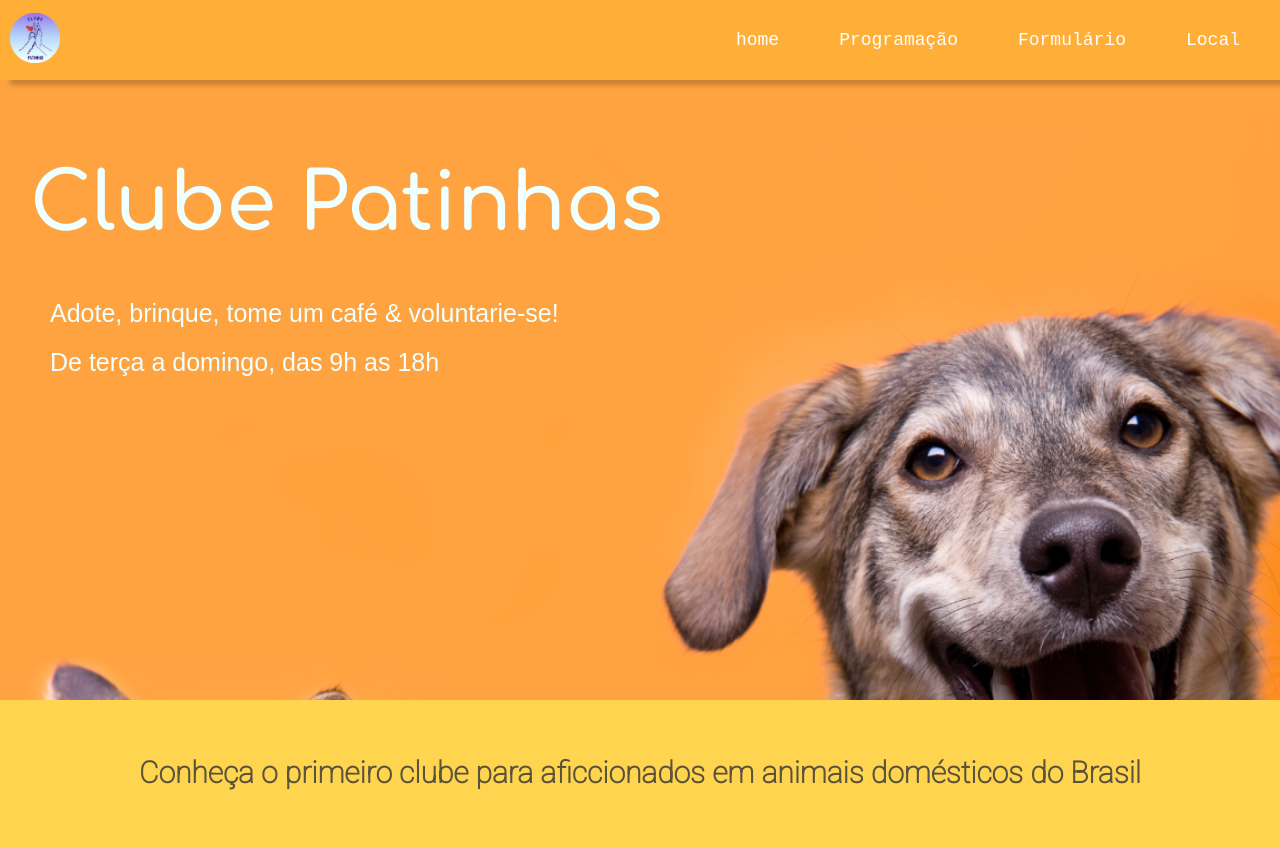
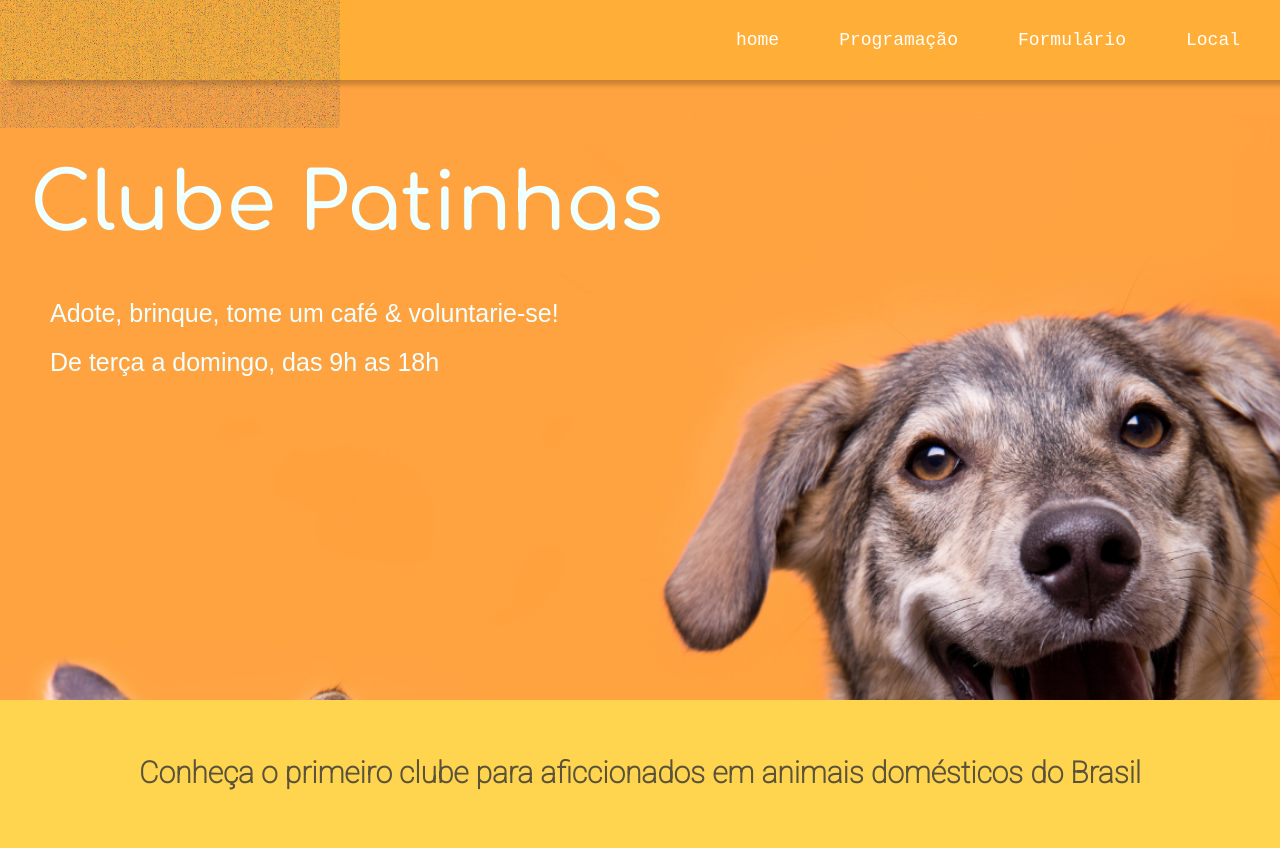
Before and after one commit to sarahguerreiro/descodificadas, a website: page trilha_1/clubePatinhas/index.html in a window 1280 px wide. Shown: the top 848 px of the page. Drawn offline with Linux system fonts and the light colour scheme; a web font is replaced by a local one.

Commit message:
estudo autonomo-descodi

```diff
--- /dev/null
+++ b/trilha_1/clubePatinhas/assets/notasIndex.txt
@@ -0,0 +1,5 @@
+<img
+            src="/clubePatinhas/assets/logoPatinhas.png"
+            alt=""
+            width="50"
+            height="50"
--- a/trilha_1/clubePatinhas/index.html
+++ b/trilha_1/clubePatinhas/index.html
@@ -34,12 +34,14 @@
     <header>
       <nav class="navbar">
         <a href="">
-          <img
-            src="/clubePatinhas/assets/logoPatinhas.png"
-            alt=""
-            width="50"
-            height="50"
-          />
+          <svg>
+            <filter id="grainy"> <!-- com quem vamos criar a textura -->
+              <feTurbulence
+                type="turbulence"
+                baseFrequency="0.65"
+              />
+            </filter>
+          </svg>
         </a>
         <ul class="container">
           <li><a href="index.html">home</a></li>
--- a/trilha_1/clubePatinhas/style.css
+++ b/trilha_1/clubePatinhas/style.css
@@ -215,3 +215,8 @@ footer {
     background-color: #f9f987;
     font-family:  'Roboto', sans-serif;
 }
+
+svg {
+    filter: url(#grainy);
+    background: url();
+}
```
